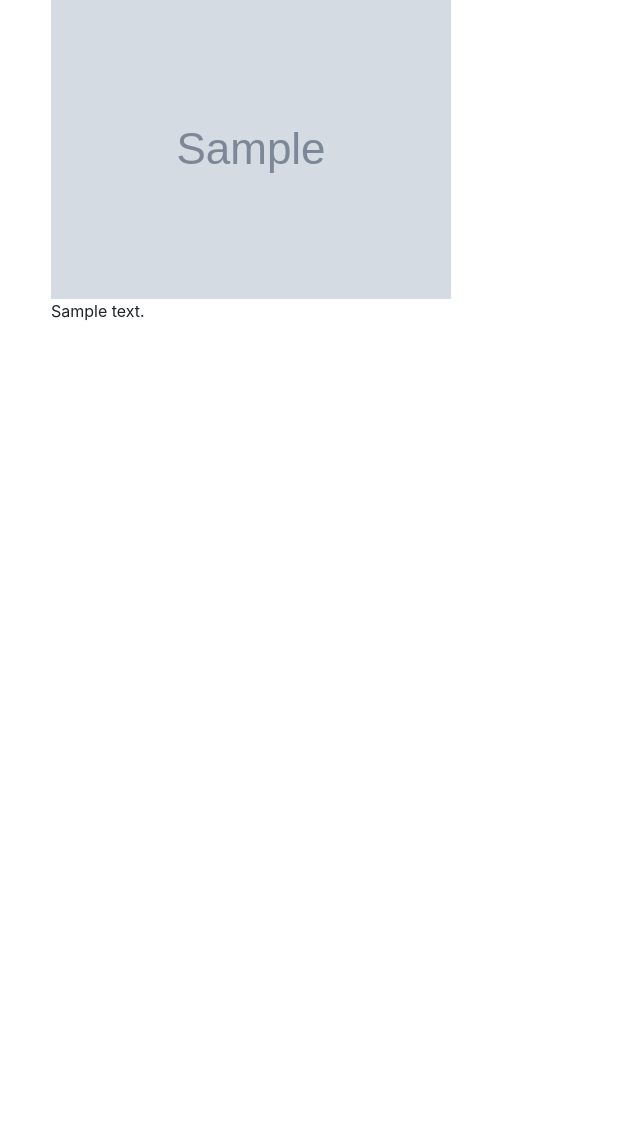
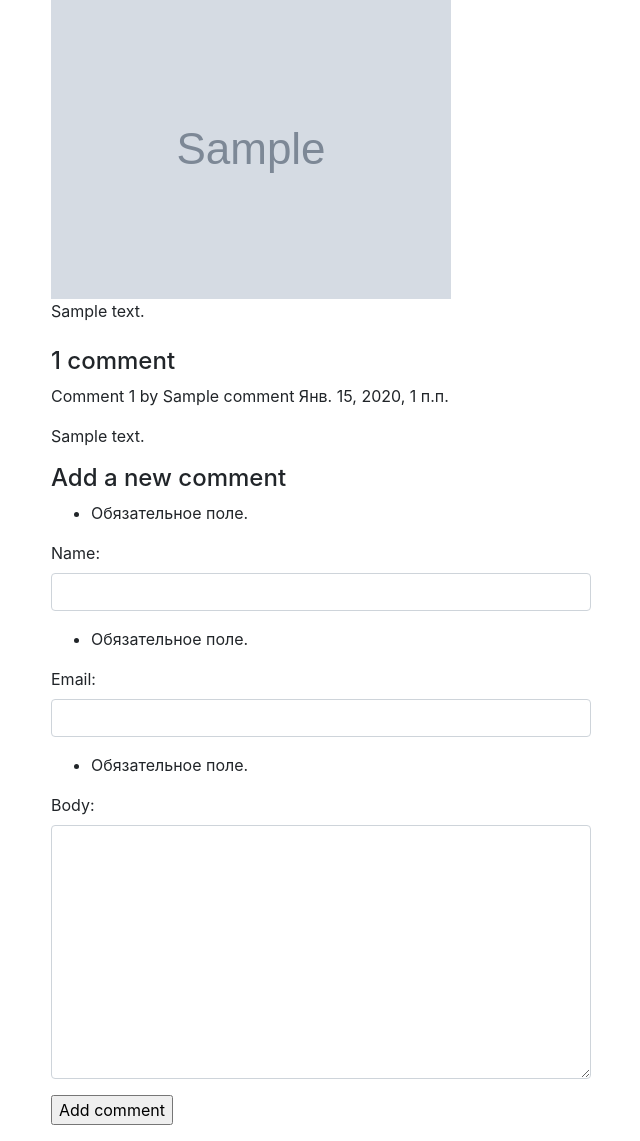
Before and after one commit to Singlelogic/sysadmin, a Django app: a page that uses templates/base.html in a window 1280 px wide. Shown: the part 169-1310 px from the top of the page, without its empty margins (34-674 px from the left). Before the commit the page ends 490 px from the top, so only its background shows below. Run offline with Django 3.2, Linux system fonts and the light colour scheme; tables that the repository leaves empty hold one stand-in row (values such as "Sample post"); grey boxes marked "Sample" are stand-in pictures; some libraries are stand-ins or nearby versions.

Commit message:
added comments to posts

```diff
--- a/blog/forms.py
+++ b/blog/forms.py
@@ -2,7 +2,7 @@ from django import forms
 from django.core.exceptions import ValidationError
 from django_summernote.widgets import SummernoteWidget
 
-from .models import Post, Tag
+from .models import Comment, Post, Tag
 
 
 class TagForm(forms.ModelForm):
@@ -45,3 +45,15 @@ class PostForm(forms.ModelForm):
         if Post.objects.filter(slug__iexact=new_slug).count():
             raise ValidationError('We have "{}" slug already'.format(new_slug))
         return new_slug
+
+
+class CommentForm(forms.ModelForm):
+    class Meta:
+        model = Comment
+        fields = ('name', 'email', 'body')
+
+        widgets = {
+            'name': forms.TextInput(attrs={'class': 'form-control'}),
+            'email': forms.TextInput(attrs={'class': 'form-control'}),
+            'body': forms.Textarea(attrs={'class': 'form-control'}),
+        }
--- a/blog/models.py
+++ b/blog/models.py
@@ -59,6 +59,23 @@ class Tag(models.Model):
         ordering = ['title']
 
 
+class Comment(models.Model):
+    post = models.ForeignKey(Post, related_name='comments',
+                             on_delete=models.CASCADE)
+    name = models.CharField(max_length=80)
+    email = models.EmailField()
+    body = models.TextField()
+    created = models.DateTimeField(auto_now_add=True)
+    updated = models.DateTimeField(auto_now=True)
+    active = models.BooleanField(default=True)
+
+    class Meta:
+        ordering = ('created',)
+
+    def __str__(self):
+        return 'Comment by {} on {}'.format(self.name, self.post)
+
+
 def get_image_filename(instance, filename):
     title = instance.post.title
     slug = slugify(title)
--- a/blog/templates/blog/post_detail.html
+++ b/blog/templates/blog/post_detail.html
@@ -18,3 +18,34 @@
     </p>
 
 {% endblock %}
+
+{% block comments %}
+    {% with comments.count as total_comments %}
+    <h4>
+        {{ total_comments }} comment{{ total_comments|pluralize }}
+    </h4>
+    {% endwith %}
+
+    {% for comment in comments %}
+    <div class="comment">
+        <p class="info">
+            Comment {{ forloop.counter }} by {{ comment.name }}
+            {{ comment.created }}
+        </p>
+        {{ comment.body|linebreaks }}
+    </div>
+    {% empty %}
+        <p>There are no comments yet.</p>
+    {% endfor %}
+
+    {% if new_comment %}
+        <h4>Your comment has been added.</h4>
+    {% else %}
+        <h4>Add a new comment</h4>
+        <form action="." method="post">
+            {{ comment_form.as_p }}
+            {% csrf_token %}
+            <p><input type="submit" value="Add comment"></p>
+        </form>
+    {% endif %}
+{% endblock %}
--- a/blog/views.py
+++ b/blog/views.py
@@ -3,8 +3,8 @@ from django.views.generic import View
 from django.contrib.auth.mixins import LoginRequiredMixin
 from django.db.models import Q
 
-from .forms import TagForm, PostForm
-from .models import Post, Tag
+from .forms import CommentForm, TagForm, PostForm
+from .models import Comment, Post, Tag
 from .mixins import (
     OblectCreateMixin, ObjectUpdateMixin, ObjectDeleteMixin
 )
@@ -15,10 +15,32 @@ class PostDetail(View):
 
     def get(self, request, slug):
         obj = get_object_or_404(Post, slug__iexact=slug)
+        comments = obj.comments.filter(active=True)
+        comment_form = CommentForm(data=request.POST)
         return render(request, 'blog/post_detail.html', context={
             'post': obj,
             'admin_object': obj,
-            'detail': True
+            'detail': True,
+            'comments': comments,
+            'comment_form': comment_form,
+        })
+
+    def post(self, request, slug):
+        obj = get_object_or_404(Post, slug__iexact=slug)
+        comments = obj.comments.filter(active=True)
+        comment_form = CommentForm(data=request.POST)
+        if comment_form.is_valid():
+            # Create Comment object but don't save to database yet
+            new_comment = comment_form.save(commit=False)
+            # Assign the current post to the comment
+            new_comment.post = obj
+            # Save the comment to the database
+            new_comment.save()
+
+        return render(request, 'blog/post_detail.html', context={
+            'post': obj,
+            'comments': comments,
+            'comment_form': comment_form,
         })
 
 
--- a/templates/base.html
+++ b/templates/base.html
@@ -110,6 +110,19 @@
         </div>
     </div>
 
+
+    <div class="container mt-2">
+        <div class="row">
+            <div class="col-6 offset-md-0">
+
+                {% block comments %}
+                {% endblock %}
+
+            </div>
+        </div>
+    </div>
+
+
     {% if request.user.is_authenticated and request.user.is_staff %}
         <div class="admin-panel align-items-center">
             <a href="/admin" class="btn btn-outline-info">Admin</a>
```
Also changed, not shown: blog/admin.py (+10 -1 lines), blog/migrations/0019_comment.py (added).
